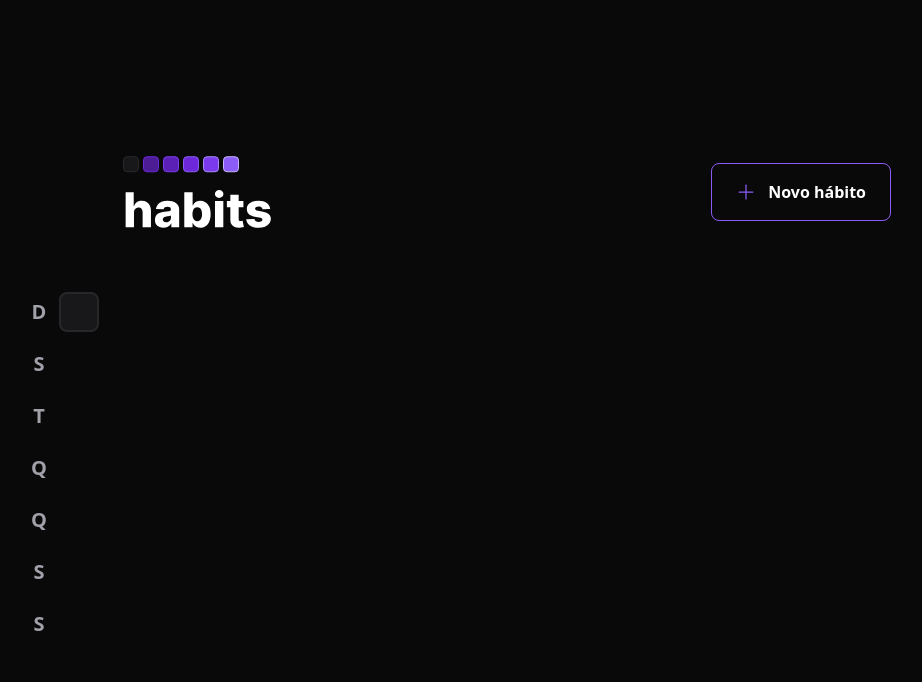
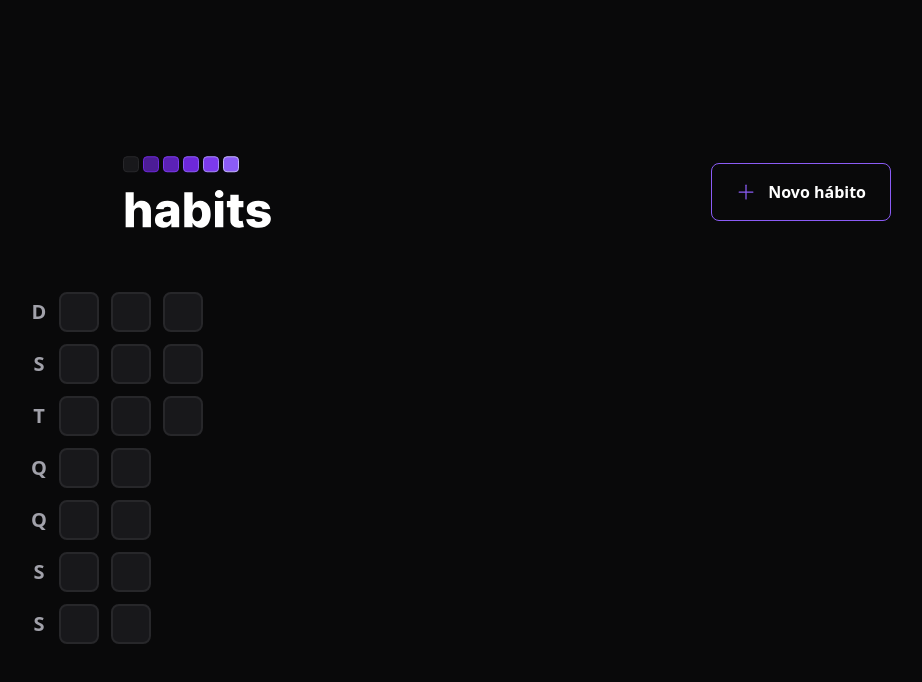
Before and after one commit to Adrianodbs/NLW-organizador-de-tarefas, a React (Vite) app in the folder web/: page / in a window 1280 px wide. Shown: the top 682 px of the page, without its empty margins (133-1055 px from the left). Built offline with nearby package versions, Linux system fonts and the light colour scheme.

Commit message:
geração de range de dias

```diff
--- a/web/package.json
+++ b/web/package.json
@@ -9,6 +9,7 @@
     "preview": "vite preview"
   },
   "dependencies": {
+    "dayjs": "^1.11.7",
     "phosphor-react": "^1.4.1",
     "react": "^18.2.0",
     "react-dom": "^18.2.0"
--- a/web/src/components/SummaryTable.tsx
+++ b/web/src/components/SummaryTable.tsx
@@ -1,6 +1,9 @@
+import { generateDatesFromYearBeginning } from '../utils/generate-dates-from-year-beginning'
 import HabitDay from './HabitDay'
 
 const weekDays = ['D', 'S', 'T', 'Q', 'Q', 'S', 'S']
+
+const summaryDates = generateDatesFromYearBeginning()
 
 export default function SummaryTable() {
   return (
@@ -19,7 +22,9 @@ export default function SummaryTable() {
       </div>
 
       <div className="grid grid-rows-7 grid-flow-col gap-3">
-        <HabitDay />
+        {summaryDates.map(date => {
+          return <HabitDay key={date.toString()} />
+        })}
       </div>
     </div>
   )
--- /dev/null
+++ b/web/src/utils/generate-dates-from-year-beginning.ts
@@ -0,0 +1,16 @@
+import dayjs from "dayjs";
+
+export function generateDatesFromYearBeginning(){
+  const firstDayOfTheYear = dayjs().startOf('year')
+  const today = new Date()
+
+  const dates = []
+  let compareDate = firstDayOfTheYear
+
+  while (compareDate.isBefore(today)){
+    dates.push(compareDate.toDate())
+    compareDate = compareDate.add(1, 'day')
+  }
+
+  return dates
+}
```
Also changed, not shown: 1 other file (tests, documents, lock files or other folders).
